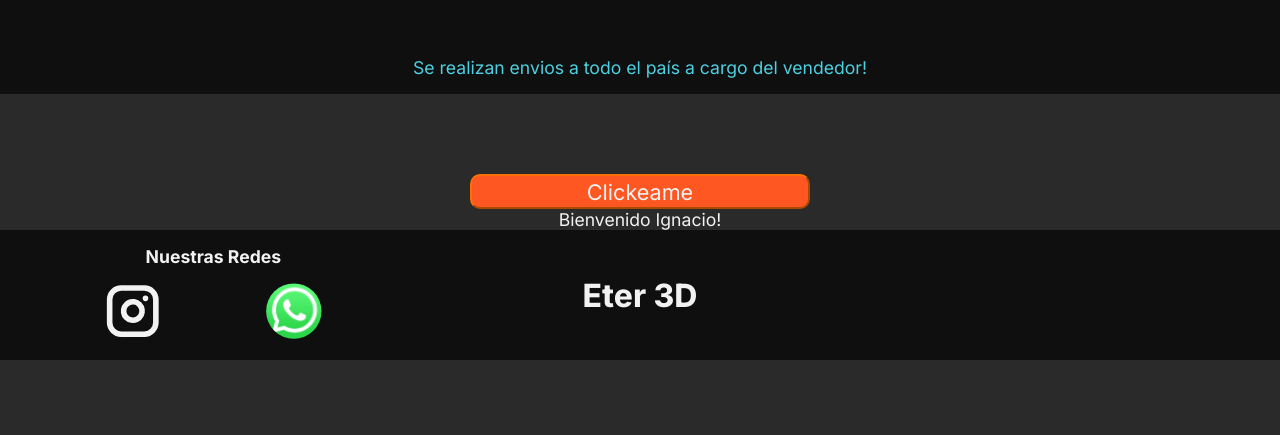
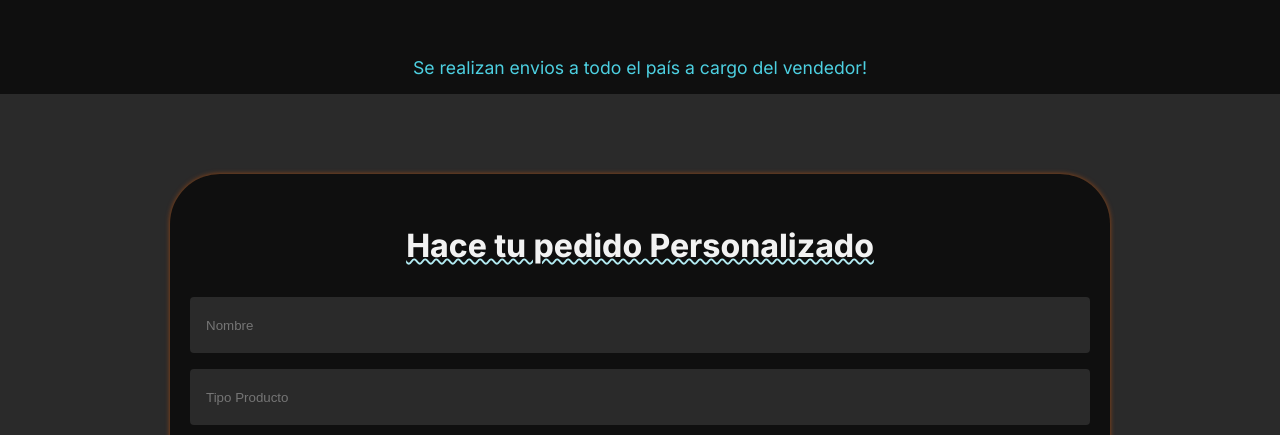
Before and after one commit to Ignacio-Joaquin-Garcia/proyecto-ReactJs-Coderhouse-Eter3d-Eccomerce, a React (Vite) app: page / in a window 1280 px wide. Shown: the part 2365-2800 px from the top of the page. Before the commit the page ends 2725 px from the top, so only its background shows below. Built offline with nearby package versions, Linux system fonts and the light colour scheme; grey boxes are pictures that could not be loaded.

Commit message:
Index casi terminado

```diff
--- a/css/style.css
+++ b/css/style.css
@@ -254,6 +254,42 @@ button:active {
 }
 
 /*  Correspondiente al codigo general   */
+input {
+  width: 56.25rem;
+  height: 3.5rem;
+  background-color: #2A2A2A;
+  border: none;
+  border-radius: 4px;
+}
+input:focus {
+  outline-style: dotted;
+  outline-color: #FF5722;
+  scale: 1;
+  font-family: "Inter", sans-serif;
+  font-size: 1.35rem;
+  font-weight: normal;
+  color: #F2F2F2;
+}
+
+textarea {
+  width: 56.25rem;
+  height: 10rem;
+  background-color: #2A2A2A;
+  resize: none;
+  border: none;
+  border-radius: 4px;
+}
+textarea:focus {
+  outline-style: dotted;
+  outline-color: #FF5722;
+  scale: 1;
+  font-family: "Inter", sans-serif;
+  font-size: 1.35rem;
+  font-weight: normal;
+  color: #F2F2F2;
+}
+
+/*  Correspondiente al codigo general   */
 .remarkable-products {
   display: flex;
   flex-direction: column;
@@ -301,6 +337,43 @@ button:active {
 }
 .remarkable-products .links {
   align-self: center;
+}
+
+/*  Correspondiente al codigo general   */
+.customOrder {
+  display: flex;
+  flex-direction: column;
+  justify-items: center;
+  align-items: center;
+  padding: 1.25rem;
+  border-radius: 50px;
+  background-color: #0F0F0F;
+  box-shadow: 0 0 5px rgba(255, 102, 0, 0.5);
+  margin-bottom: 5rem;
+}
+.customOrder h2 {
+  font-family: "Inter", sans-serif;
+  font-size: 2rem;
+  font-weight: 750;
+  color: #F2F2F2;
+  text-decoration-line: underline;
+  text-decoration-style: wavy;
+  text-decoration-color: #B2EBF2;
+  text-decoration-thickness: 2px;
+  padding: 2rem;
+}
+.customOrder div {
+  display: flex;
+  flex-direction: column;
+  align-items: center;
+  gap: 1rem;
+}
+.customOrder div input, .customOrder div textarea {
+  color: #F2F2F2;
+  padding: 1rem;
+}
+.customOrder p {
+  padding: 1.5rem;
 }
 
 /* Importamos componentes Estaticos*/
--- /dev/null
+++ b/scss/components/_customOrder.scss
@@ -0,0 +1,33 @@
+@use "../utilities/variables";
+@use "../utilities/mixins";
+@use "../utilities/funciones";
+@use "../base/typo";
+
+.customOrder{
+    display: flex;
+    flex-direction: column;
+    justify-items: center;
+    align-items: center;
+    padding: 1.25rem;
+    border-radius: 50px;
+    background-color: funciones.usarColor(fondoPrincipal);
+    box-shadow: 0 0 5px rgba(255, 102, 0, 0.5);
+    h2{
+        @include typo.font-tSecundario;
+        padding: 2rem;
+    }
+    div{
+        display: flex;
+        flex-direction: column;
+        align-items: center;
+        gap: 1rem;
+        input, textarea{
+            color: funciones.usarColor(textoPrincipal);
+            padding: 1rem;
+        }
+    }
+    p{
+        padding: 1.5rem;
+    }
+    margin-bottom: 5rem;
+}
--- /dev/null
+++ b/scss/components/_input.scss
@@ -0,0 +1,32 @@
+@use "../utilities/variables";
+@use "../utilities/mixins";
+@use "../utilities/funciones";
+@use "../base/typo";
+
+input{
+    width: 56.25rem;
+    height: 3.5rem;
+    background-color: funciones.usarColor(fondoSecundario);
+    border: none;
+    border-radius: 4px;
+    &:focus{
+        outline-style: dotted;
+        outline-color: funciones.usarColor(elementosReactivos1);
+        scale: 1;
+        @include typo.font-tRegular;
+    }
+}
+textarea{
+    width: 56.25rem;
+    height: 10rem;
+    background-color: funciones.usarColor(fondoSecundario);
+    resize: none;
+    border: none;
+    border-radius: 4px;
+    &:focus{
+        outline-style: dotted;
+        outline-color: funciones.usarColor(elementosReactivos1);
+        scale: 1;
+        @include typo.font-tRegular;
+    }
+}
--- a/scss/style.scss
+++ b/scss/style.scss
@@ -14,7 +14,9 @@
 
 /* Importamos componentes con Logica*/
 @use "components/button";
+@use "components/input";
 @use "components/cardContainer";
+@use "components/customOrder";
 /* Importamos componentes Estaticos*/
 @use "components/static/presentation";
 @use "components/static/cardProduct";
--- a/src/App.jsx
+++ b/src/App.jsx
@@ -1,20 +1,14 @@
-import { useState } from 'react';
-
 import { Navbar } from "./features/Navbar"
 import { Footer } from './static/Footer';
 
-import { ItemListContainer } from "./components/ItemListContainer";
-import { Button } from './features/Button';
 import { CardContainer } from './features/CardContainer';
+import { CustomOrder } from './features/CustomOrder';
 
 import { Presentation } from './static/Presentation';
 import { Deliveries } from './static/Deliveries';
 
 function App() {
-  const [default1, set] = useState(`Ignacio`)
-  const cambiar = ()=>{
-    set("Horacio")
-  }
+
 
   return (
     <>
@@ -24,11 +18,10 @@ function App() {
 
         <CardContainer/>
 
-
         <Deliveries/>
 
-        <Button onClick={cambiar} text={"Clickeame"}/>
-        <ItemListContainer nombre={default1}/>
+        <CustomOrder/>
+
       </main>
       <Footer/>
     </>
--- a/src/features/Button.jsx
+++ b/src/components/Button.jsx
@@ -1,7 +1,7 @@
 export function Button(props){
 
     return(
-        <button className={props.className} onClick={props.onClick}>
+        <button className={props.className} type={props.type} onClick={props.onClick}>
             {props.text}
         </button>
     )
--- a/src/components/CardProduct.jsx
+++ b/src/components/CardProduct.jsx
@@ -1,4 +1,4 @@
-import { Button } from "../features/Button"
+import { Button } from "./Button"
 
 export function CardProduct(props){
 
--- /dev/null
+++ b/src/components/Input.jsx
@@ -0,0 +1,6 @@
+export function Input(props){
+
+    return(
+        <input id={props.id} type={props.type} placeholder={props.placeholder} className={props.className} required onChange={props.onChange}/>
+    )
+}
--- a/src/features/CardContainer.jsx
+++ b/src/features/CardContainer.jsx
@@ -1,7 +1,7 @@
 import { useEffect, useState } from "react";
 
 import { CardProduct } from "../components/CardProduct"
-import { Button } from "./Button"
+import { Button } from "../components/Button"
 
 let i = 0;
 export function CardContainer(){
--- /dev/null
+++ b/src/features/CustomOrder.jsx
@@ -0,0 +1,38 @@
+import { Input } from "../components/Input"
+import { Button } from "../components/Button"
+import { useState } from "react";
+
+export function CustomOrder(){
+    const [message, setMessage] = useState(
+        {nombre:"", tipoProducto:"", medidas:"", detalles:""}
+    );
+    const handleSubmit = ()=>{
+        if(message.nombre != "" && message.tipoProducto != "" && message.medidas != ""){
+            const mensaje = `
+            Hola ETER3d, mi nombre es: *${message.nombre}*, quisiera hacerle un encargo personalizado.
+            \n Tipo Producto: *${message.tipoProducto}*
+            \n Medidas: *${message.medidas}*
+            \n Detalles: *${message.detalles}*
+            `;
+            const mensajeCodificado = encodeURIComponent(mensaje);
+            const urlWhatsApp = `https://api.whatsapp.com/send?phone=+5491137899844&text=${mensajeCodificado}`;
+            window.open(urlWhatsApp, "_blank")
+        } else{
+
+        }
+    };
+
+    return(
+        <form className="customOrder">
+            <h2>Hace tu pedido Personalizado</h2>
+            <div>
+                <Input id="1" type="text" placeholder="Nombre" onChange={(e)=>{setMessage({nombre:e.target.value, tipoProducto:message.tipoProducto, medidas:message.medidas, detalles:message.detalles})}}/>
+                <Input id="2" type="text" placeholder="Tipo Producto" onChange={(e)=>{setMessage({nombre:message.nombre, tipoProducto:e.target.value, medidas:message.medidas, detalles:message.detalles})}}/>
+                <Input id="3" type="text" placeholder="Medidas" onChange={(e)=>{setMessage({nombre:message.nombre, tipoProducto:message.tipoProducto, medidas:e.target.value, detalles:message.detalles})}}/>
+                <textarea id="4" maxLength="350" placeholder="Detalles que quieras incluir" onChange={(e)=>{setMessage({nombre:message.nombre, tipoProducto:message.tipoProducto, medidas:message.medidas, detalles:e.target.value})}}></textarea>
+            </div>
+            <p>*Nos pondremos en contacto contigo para aclarar detalles</p>
+            <Button className="" text="Enviar Encargo Personalizado" type="submit" onClick={handleSubmit}/>
+        </form>
+    )
+}
--- a/src/features/Navbar.jsx
+++ b/src/features/Navbar.jsx
@@ -13,7 +13,6 @@ export function Navbar() {
         let i = 0
         let isScrollingDown = false
         function scrollHeader(){
-            console.log(i)
             const currentScroll = window.scrollY;
             if(currentScroll < lastScroll){
                 i--
@@ -21,7 +20,7 @@ export function Navbar() {
                 i++
             }
             lastScroll = currentScroll
-            if ((i<=0) && (isScrollingDown === true)){
+            if (((i<=0) && (isScrollingDown === true) || ((window.scrollY === 0) && (isScrollingDown === true)))){
                 setScrollBar("scroll-up-animation")
                 setTimeout(()=>{setScrollBar("scroll-up")},850)
                 i=0
```
Also changed, not shown: 1 other file (tests, documents, lock files or other folders).
